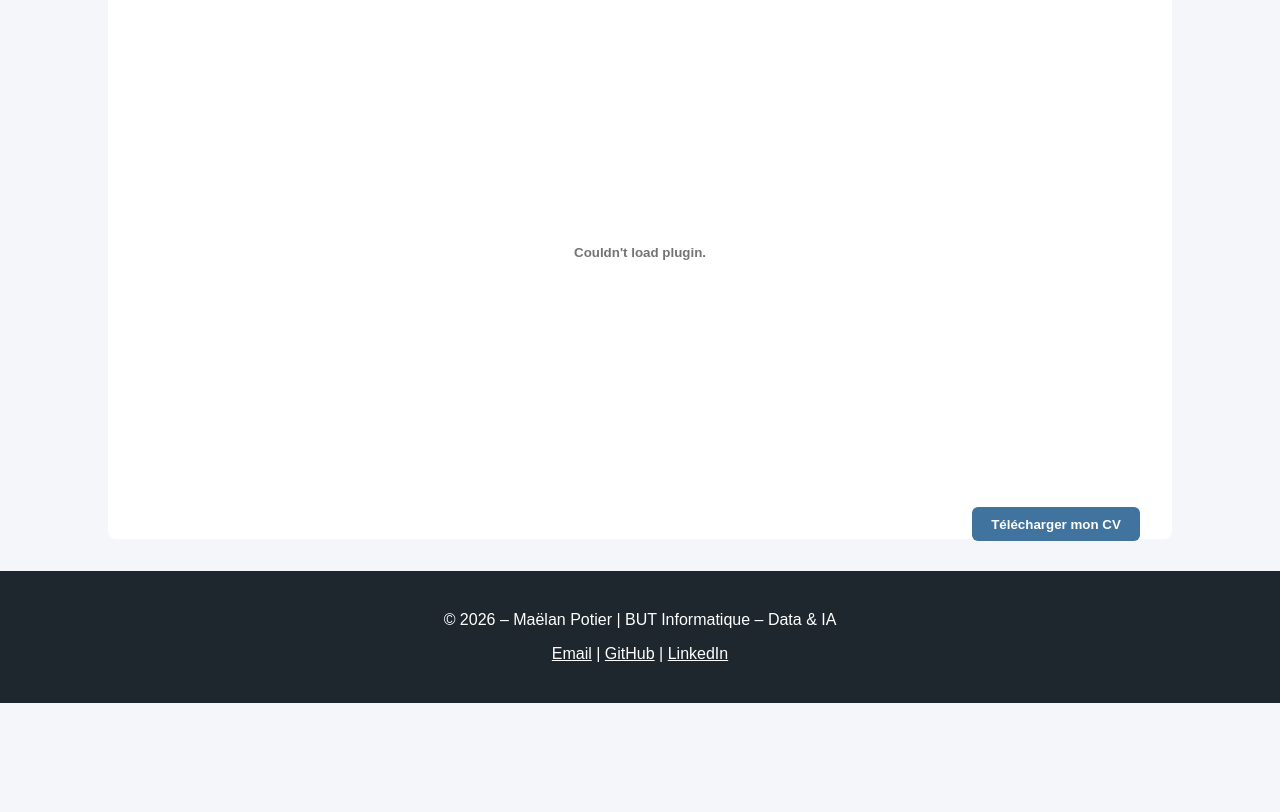
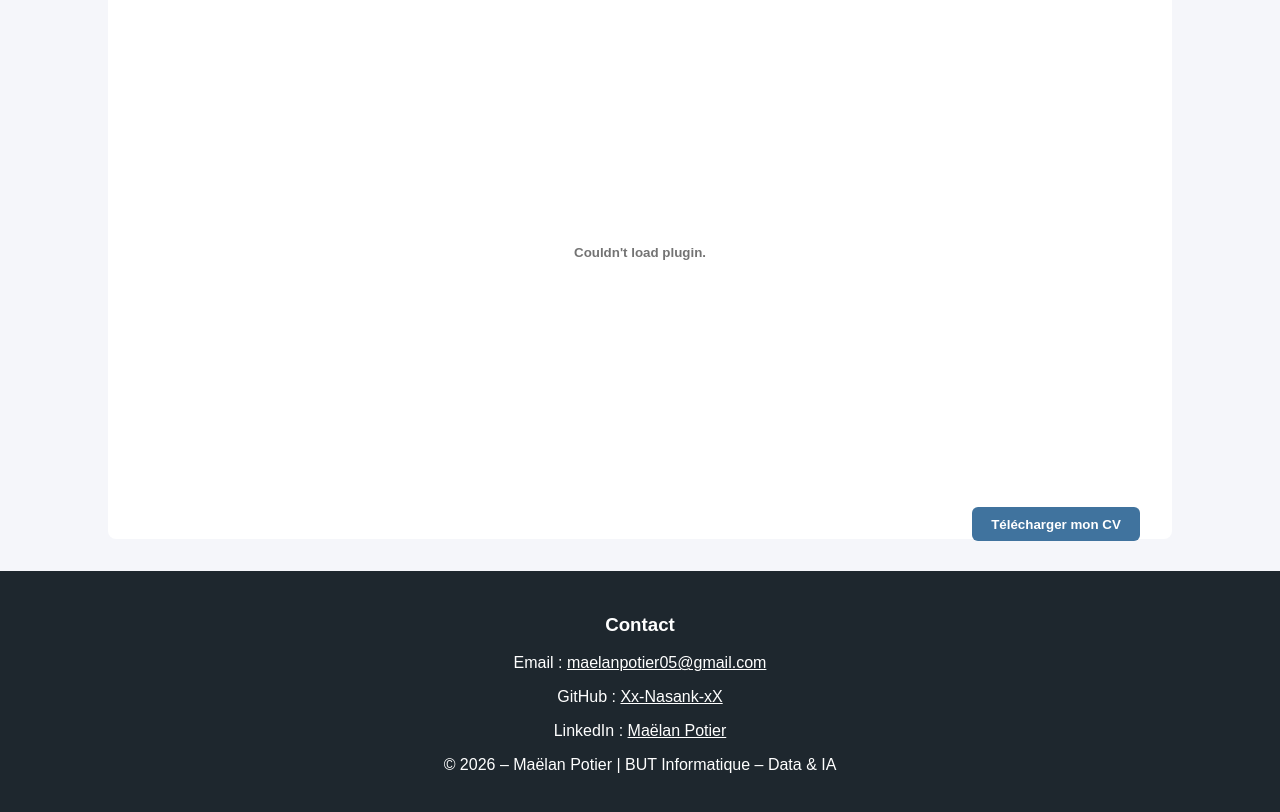
Before and after one commit to Xx-Nasank-xX/porfolio, a plain HTML site: page index.html in a window 1280 px wide. Shown: the part 2152-2964 px from the top of the page. Before the commit the page ends 2855 px from the top, so only its background shows below. Drawn offline with Linux system fonts and the light colour scheme.

Commit message:
Update index.html

```diff
--- a/index.html
+++ b/index.html
@@ -213,12 +213,11 @@
 </section>
 
 <footer>
+    <h3>Contact</h3>
+    <p>Email : <a href="mailto:maelanpotier05@gmail.com" style="color:#fff;">maelanpotier05@gmail.com</a></p>
+    <p>GitHub : <a href="https://github.com/Xx-Nasank-xX" target="_blank" style="color:#fff;">Xx-Nasank-xX</a></p>
+    <p>LinkedIn : <a href="https://www.linkedin.com/in/ma%C3%ABlan-potier-b96b972b1/" target="_blank" style="color:#fff;">Maëlan Potier</a></p>
     <p>© 2026 – Maëlan Potier | BUT Informatique – Data & IA</p>
-    <p>
-        <a href="mailto:maelanpotier05@gmail.com" style="color:#fff;">Email</a> |
-        <a href="https://github.com/Xx-Nasank-xX" target="_blank" style="color:#fff;">GitHub</a> |
-        <a href="https://www.linkedin.com/in/ma%C3%ABlan-potier-b96b972b1/" target="_blank" style="color:#fff;">LinkedIn</a>
-    </p>
 </footer>
 
 </body>
```
